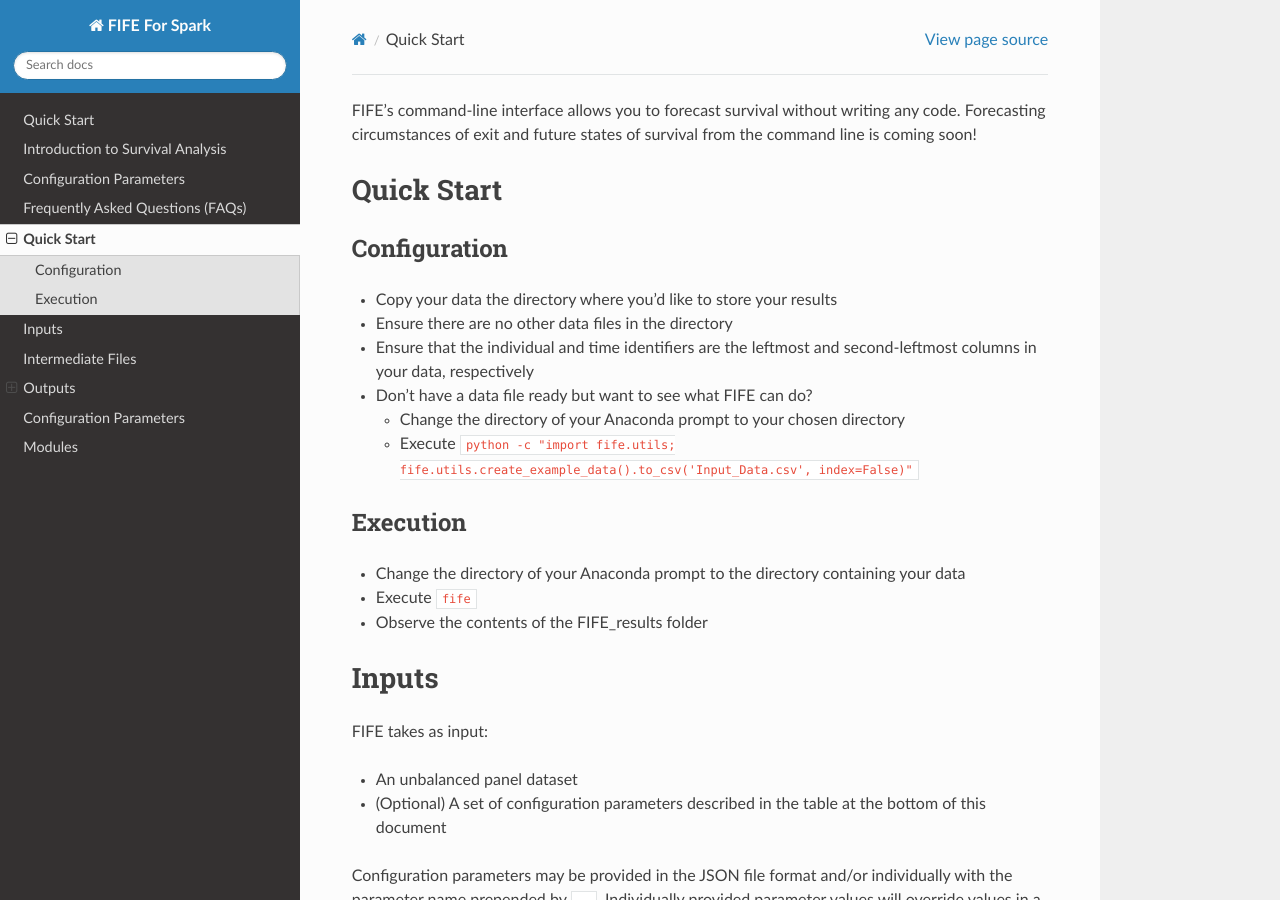
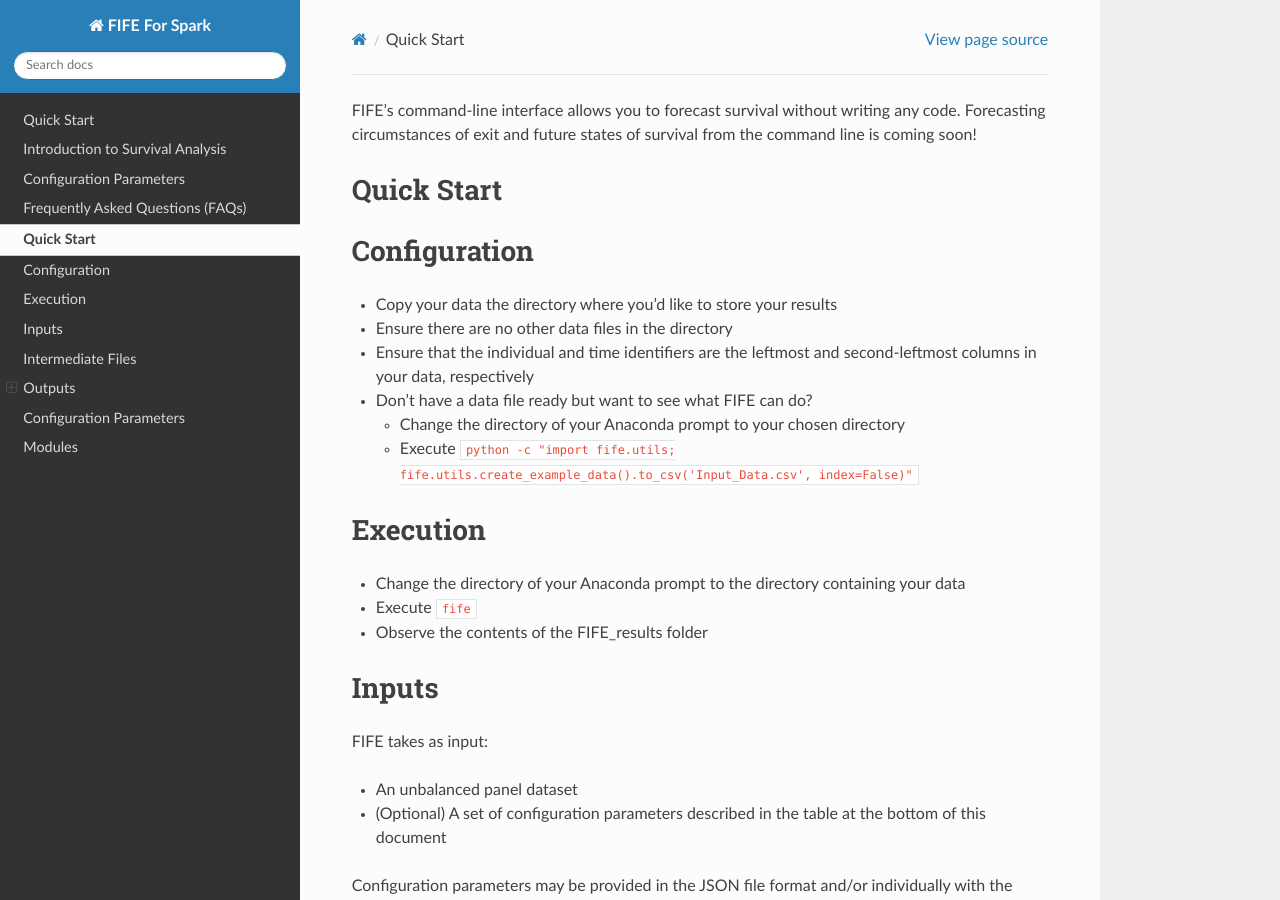
Before and after one commit to IDA-HumanCapital/fife_for_spark, a Sphinx documentation site: the page built from docs/cli.md, in a window 1280 px wide and 900 px high. Built offline with Sphinx 7.4.7 and the Read the Docs theme 2.0.0, drawn with Linux system fonts in a browser that asks for light colours.

Commit message:
Fixed header levels

```diff
--- a/docs/cli.md
+++ b/docs/cli.md
@@ -1,8 +1,8 @@
 FIFE's command-line interface allows you to forecast survival without writing any code. Forecasting circumstances of exit and future states of survival from the command line is coming soon!
 
-### Quick Start
+## Quick Start
 
-##### Configuration
+## Configuration
 
 * Copy your data the directory where you'd like to store your results
 * Ensure there are no other data files in the directory
@@ -11,13 +11,13 @@
   * Change the directory of your Anaconda prompt to your chosen directory
   * Execute `python -c "import fife.utils; fife.utils.create_example_data().to_csv('Input_Data.csv', index=False)"`
 
-##### Execution
+## Execution
 
 * Change the directory of your Anaconda prompt to the directory containing your data
 * Execute `fife`
 * Observe the contents of the FIFE_results folder
 
-### Inputs
+## Inputs
 
 FIFE takes as input:
 
@@ -50,7 +50,7 @@
 -	`_test`
 -	`_validation`
 
-### Intermediate Files
+## Intermediate Files
 
 FIFE produces as intermediate files:
 
@@ -63,7 +63,7 @@
 
 Intermediate files are not intended to be read by humans.
 
-### Outputs
+## Outputs
 
 If `TEST_INTERVALS` is zero, or if `TEST_PERIODS` is one or less and `TEST_INTERVALS` is unspecified, FIFE produces:
 
@@ -88,27 +88,27 @@
 
 If 'BY_FEATURE' is specified, then, in addition to Metrics.csv, a separate Metrics_{value}.csv file will be produced for each group defined by each unique value of that feature.
 
-##### Survival_Curves.csv
+### Survival_Curves.csv
 
 - First column: The identifier of each individual observed in the final time period of the dataset.
 - Second column: Each individual's probability of surviving one more period (i.e., appearing in the data once more if the data were to be extended one period beyond the final observed period).
 - Third column: Each individual's probability of surviving two more periods.
 - N-th column: Each individual's probability of surviving N more periods.
 
-##### Aggregate_Survival_Bounds.csv
+### Aggregate_Survival_Bounds.csv
 
 - First column: Time horizons over which the survival probabilities of all individuals observed in the final period of the dataset will be aggregated.
 - Second column: Expected number of individuals retained for each time horizon.
 - Third and fourth columns: Lower and upper two-sided [Chernoff bounds](https://en.wikipedia.org/wiki/Chernoff_bound) to quantify the aggregation uncertainty around the expected number of retained individuals.
 
-##### Retention_Rates.csv
+### Retention_Rates.csv
 
 - First column: The number of time periods since the earliest period in the data.
 - Second column: The share of individuals observed a given number of periods prior who survived to the corresponding period. The number of periods prior is given by the `RETENTION_INTERVAL` configuration parameter.
 - Third column: The model prediction of the corresponding actual retention rate in the second column for periods in the data on which the model was trained.
 - Fourth column: The predicted retention rate for periods in the data on which the model was not trained. These periods include periods in the data excluded from training by the `TEST_PERIODS` or `TEST_INTERVALS` configuration parameter and periods beyond those in the data.
 
-##### Figures
+### Figures
 
 *Retention_Rates.png* plots the contents of *Retention_Rates.csv*.
 
@@ -120,7 +120,7 @@
 
 Plots with names beginning with `Dependence_`: SHAP values associated with the most important feature against the values of that feature and the values of an automatically selected other feature. Different patterns for differently-colored points indicate that the association between the most important feature and the predicted outcome depends on the value of the other feature. For example, if blue points form an upward-sloping line but red points form a downward-sloping line then a low value of the other feature is associated with a negative correlation between the most important feature and the predicted outcome, but a high value of the other feature is associated with a positive correlation.
 
-##### Metrics.csv
+### Metrics.csv
 
 - First column: Durations of forecast time horizons, given in terms of the number of periods observed in the data. Each of the metrics in the subsequent columns are calculated over the observations from the earliest period in the test set.
 
@@ -140,24 +140,24 @@
 
 - Ninth column: Concordance index (or "C-index"), a single value to evaluate the model over all time horizons in the test set. The concordance index is, over all pairs of observations where one observation is known to have survived longer, the share of those pairs for which the model predicts a greater restricted mean survival time (RMST) for the observation that survived longer. An individual's RMST is the number of periods the model expects the individual to survive over the greatest horizon for which the model produced a prediction. Like AUROC, a totally uninformed model would be expected to produce a concordance index of 0.5 and a perfect model would produce a concordance index of 1.0.
 
-##### Counts_by_Quantile.csv
+### Counts_by_Quantile.csv
 
 - First column: Time horizon.
 - Second column: The quantile based on predicted probability of survival. For example, if the number of quantiles is given to be 5, quantile 1 represents the 20% (perhaps roughly) of observations predicted least likely to survive the given time horizon among those for which the given horizon could be observed. The number of quantiles is given by the `QUANTILES` configuration parameter.
 - Third column: The number of observations for which the individuals in the given quantile survived the given horizon.
 - Fourth column: The number of observations in the given quantile. Ties in predicted probability among observations may cause the number of observations to vary across quantile for a given time horizon.
 
-##### Forecast_Errors.csv
+### Forecast_Errors.csv
 
 - N-th column: Each test set individual's probability of surviving N more periods, minus one if they survived. Positive zero error indicates a probability of zero; negative zero error indicates a probability of one. The set of errors in this file is sufficient to compute any model performance metrics on the test set.
 
-##### Calibration_Errors.csv
+### Calibration_Errors.csv
 
 - First column: The octile of predicted probabilities in the test set. For example, quantile 1 represents the lowest 12.5% of predicted probabilities among all test set individuals and time horizons.
 - Second column: The mean of the predictions in the given octile.
 - Third column: The share of predictions in the given octile that corresponded to an outcome of survival.
 - Fourth column: The difference between the second and third columns. Values closer to zero indicate better model performance.
 
-### Configuration Parameters
+## Configuration Parameters
 
 You may customize many parameters, such as the maximum share of a feature that may be missing and the share of individuals to reserve for model evaluation. See the [Configuration Parameters](user_guide_link.html#configuration-parameters) section of the User Guide. You can also view a list of parameters and descriptions by executing `fife --h` or `fife --help` in an Anaconda prompt. You can find an example configuration file, readable with any text editor, in the [FIFE GitHub repository](https://github.com/IDA-HumanCapital/fife).
```
